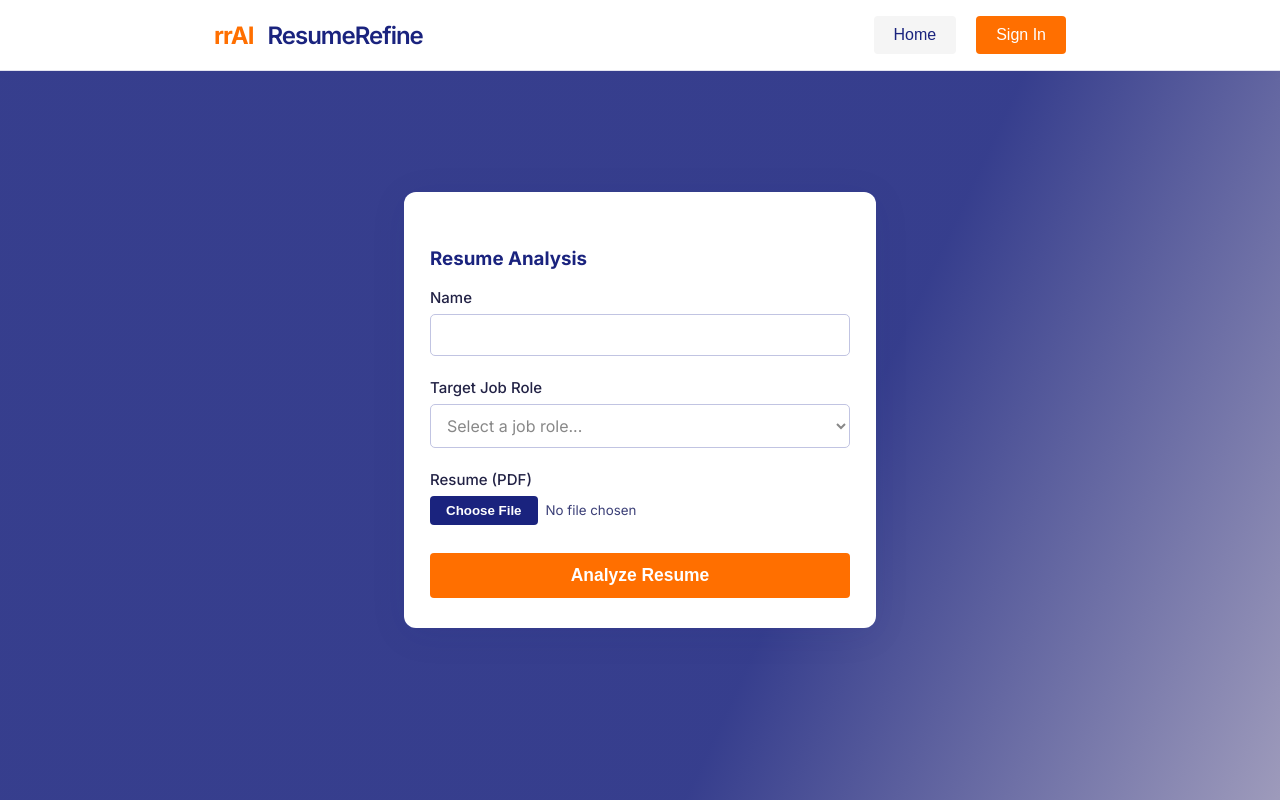
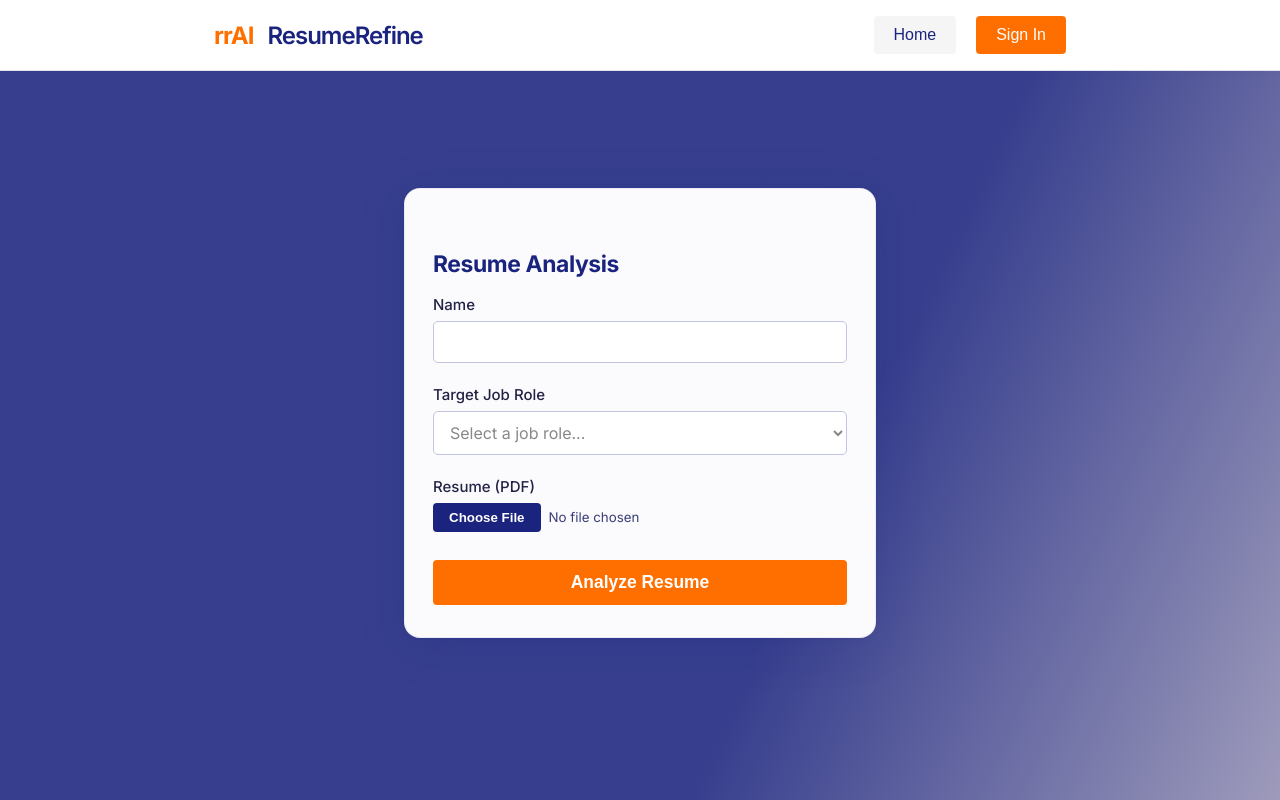
Before and after one commit to Workflow-Manager-admin/resumerefine-ai-24815-698c606b, a React (Create React App) app in the folder resumerefine_ai/: page /resume in a window 1280 px wide. Built offline with nearby package versions, Linux system fonts and the light colour scheme; the HTML template or start-up script is replaced by a standard one.

Commit message:
Auto-commit: Changes as of 2025-05-31T12:14:37.746555+00:00

```diff
--- a/resumerefine_ai/src/pages/ResumeToolPage.js
+++ b/resumerefine_ai/src/pages/ResumeToolPage.js
@@ -57,17 +57,10 @@ const ResumeToolPage = () => {
     <section className="rr-resume-bg">
       <div className="container" style={{ maxWidth: 520 }}>
         <form
+          className="rr-resume-card-form"
           onSubmit={handleSubmit}
-          style={{
-            background: '#fff',
-            borderRadius: 12,
-            boxShadow: '0 6px 36px rgba(26,35,126,0.09)',
-            padding: "36px 26px 30px",
-            marginBottom: 28,
-            marginTop: 108
-          }}
         >
-          <h3 style={{ color: 'var(--primary-color, #1A237E)', marginBottom: 18, fontWeight: 700 }}>Resume Analysis</h3>
+          <h3 className="rr-resume-form-title">Resume Analysis</h3>
           <label style={{ fontWeight: 500, fontSize: 15, display: "block", marginBottom: 6 }}>
             Name
             <input
```
Also changed, not shown: 1 other file (tests, documents, lock files or other folders).
